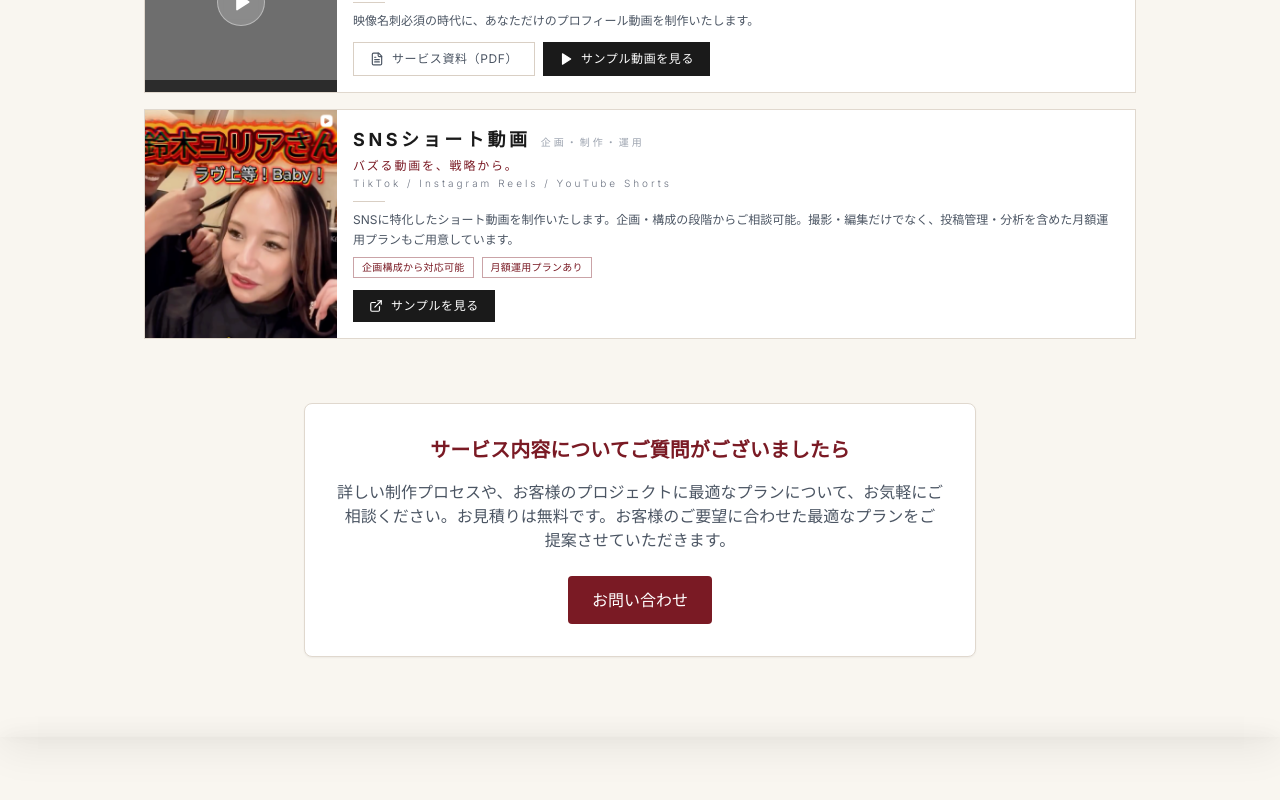
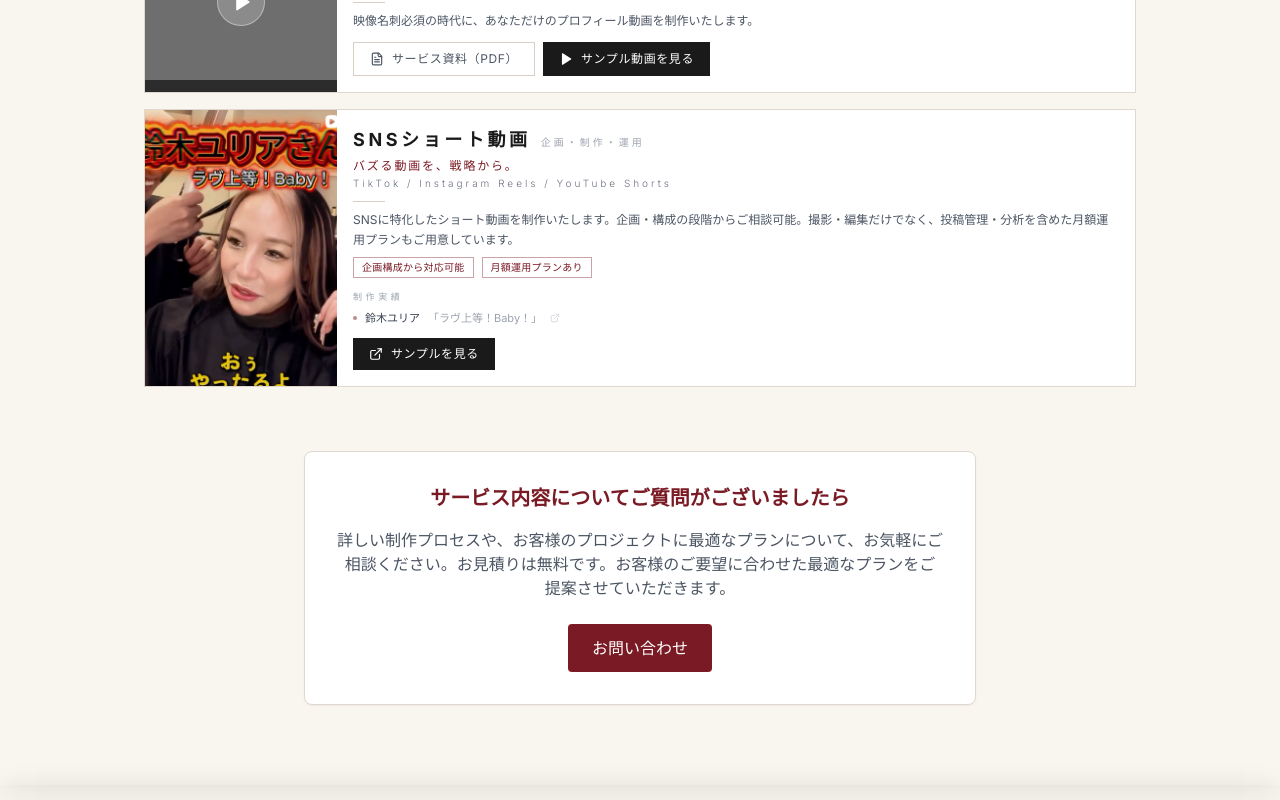
Before and after one commit to enry1019-pixel/HP-en-ry-, a Next.js app: page / in a window 1280 px wide. Shown: the part 4000-4800 px from the top of the page. Built offline with nearby package versions, Linux system fonts and the light colour scheme; no server answers; grey boxes are pictures that could not be loaded.

Commit message:
Add text-based sample works to SNS service card
Co-Authored-By: Claude Sonnet 4.6 <noreply@anthropic.com>

```diff
--- a/components/other-services-section.tsx
+++ b/components/other-services-section.tsx
@@ -28,6 +28,9 @@ const otherServices = [
     instagramUrl: "https://www.instagram.com/p/DUsjJYOE_k1/",
     pdfUrl: null,
     highlights: ["企画構成から対応可能", "月額運用プランあり"],
+    sampleWorks: [
+      { client: "鈴木ユリア", title: "ラヴ上等！Baby！", url: "https://www.instagram.com/p/DUsjJYOE_k1/" },
+    ],
   },
 ]
 
@@ -133,6 +136,29 @@ export default function OtherServicesSection() {
                       ))}
                     </div>
                   )}
+
+                  {/* Sample Works */}
+                  {"sampleWorks" in service && service.sampleWorks && (
+                    <div className="mt-3">
+                      <p className="text-[9px] tracking-[0.4em] text-gray-400 uppercase mb-1.5">制作実績</p>
+                      <div className="space-y-1">
+                        {service.sampleWorks.map((work) => (
+                          <a
+                            key={work.title}
+                            href={work.url}
+                            target="_blank"
+                            rel="noopener noreferrer"
+                            className="flex items-center gap-2 text-[11px] text-gray-700 hover:text-[#7a1a24] transition-colors group"
+                          >
+                            <span className="w-1 h-1 rounded-full bg-[#7a1a24]/50 shrink-0" />
+                            <span className="font-medium">{work.client}</span>
+                            <span className="text-gray-400">「{work.title}」</span>
+                            <ExternalLink className="w-2.5 h-2.5 text-gray-300 group-hover:text-[#7a1a24] shrink-0" />
+                          </a>
+                        ))}
+                      </div>
+                    </div>
+                  )}
                 </div>
 
                 {/* Links */}
```
